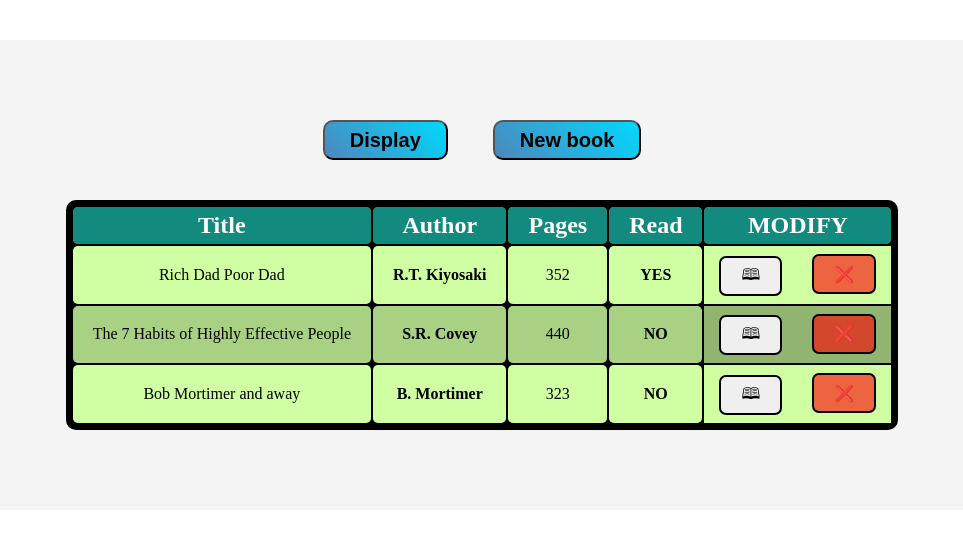
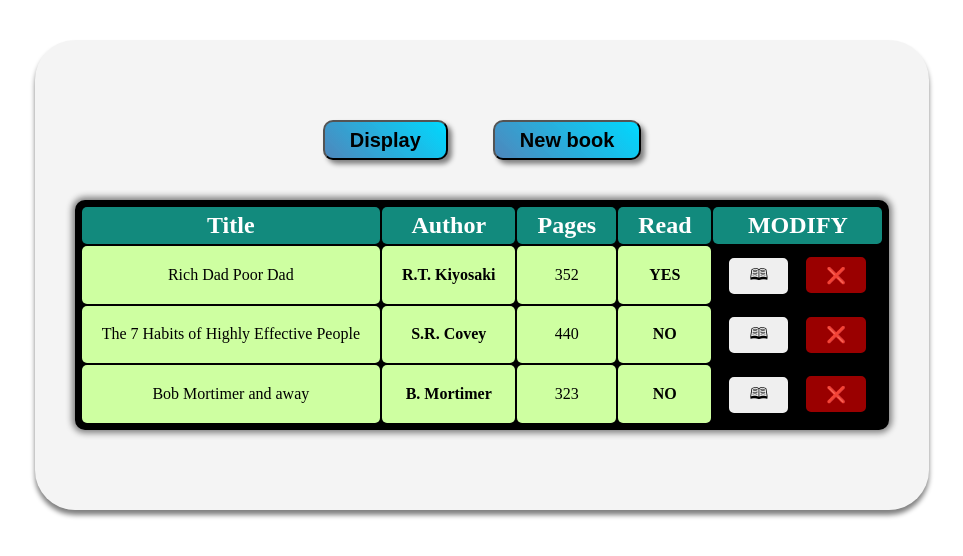
Before and after one commit to stef44n/library, a plain HTML site: page index.html in a window 1280 px wide. Both pictures are taken after a click on the button "Display". Shown: the whole page, without its empty margins (158-1121 px from the left). Drawn offline with Linux system fonts and the light colour scheme.

Commit message:
Add shadows, align table buttons

```diff
--- a/style.css
+++ b/style.css
@@ -20,8 +20,13 @@ th {
 td {
     padding: 5px 20px;
     text-align: center;
-    background-color: #ceffa160;
+    background-color: #ceffa1;
     border-radius: 5px;
+}
+
+body {
+    display: flex;
+    justify-content: center;
 }
 
 #container {
@@ -34,6 +39,7 @@ td {
     margin: 40px;
     background-color: rgba(128, 128, 128, 0.089);
     border-radius: 40px;
+    box-shadow: 0px 5px 5px 0px grey;
 }
 
 table {
@@ -41,6 +47,7 @@ table {
     border: black solid 5px;
     border-radius: 10px;
     margin-top: 40px;
+    box-shadow: 0px 0px 6px 3px grey;
 }
 
 tr {
@@ -48,13 +55,13 @@ tr {
     margin: 7px 0;
 }
 
-tr:nth-child(2n) {
+/* tr:nth-child(2n) {
     background-color: #cfffa1;
 }
 
 tr:nth-child(2n - 1) {
     background-color: #ceffa1b4;
-}
+} */
 
 tr :nth-child(2n){
     font-weight: bold;
@@ -70,12 +77,13 @@ tr :nth-child(2n){
     background-image: linear-gradient(45deg, rgba(2, 85, 163, 0.678), rgb(0, 217, 255));
     font-weight: bold;
     color: black;
+    box-shadow: 4px 4px 5px 0px grey;
 }
 
 .del-btn,
 .read-btn {
     display: inline-block;
-    margin: 8px 15px;
+    margin: 8px 0;
     font-size: 0.8rem;
     padding: 5px 20px;
     border-radius: 7px;
@@ -85,6 +93,15 @@ tr :nth-child(2n){
     align-items: center;
 }
 
+.read-btn {
+    margin-left: 14px;
+    margin-right: 7px;
+}
+
 .del-btn {
     background-color: rgba(255, 0, 0, 0.603);
+    margin-left: 7px;
+    margin-right: 14px;
+    position: relative;
+    top: 1px;
 }
```
